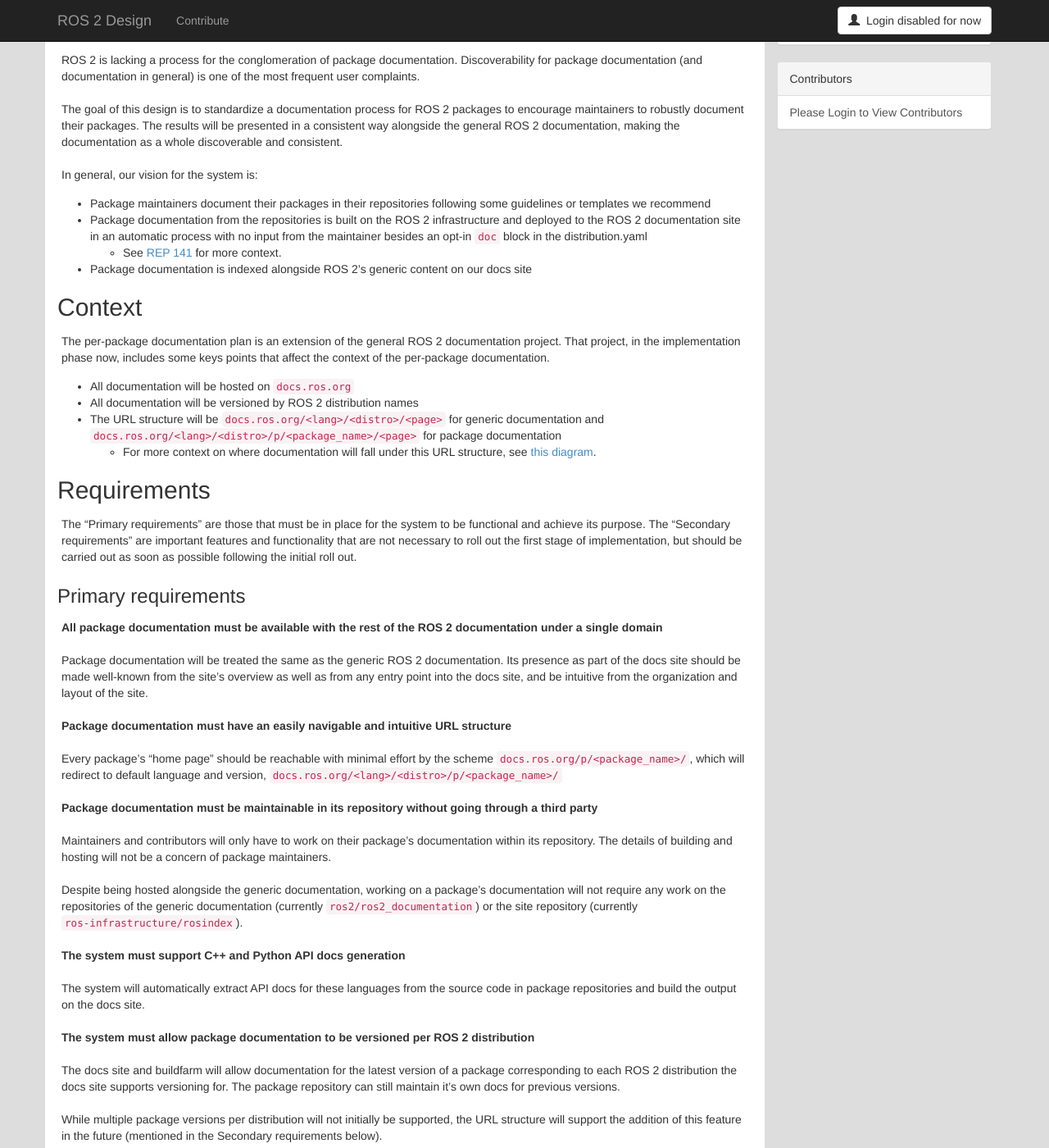
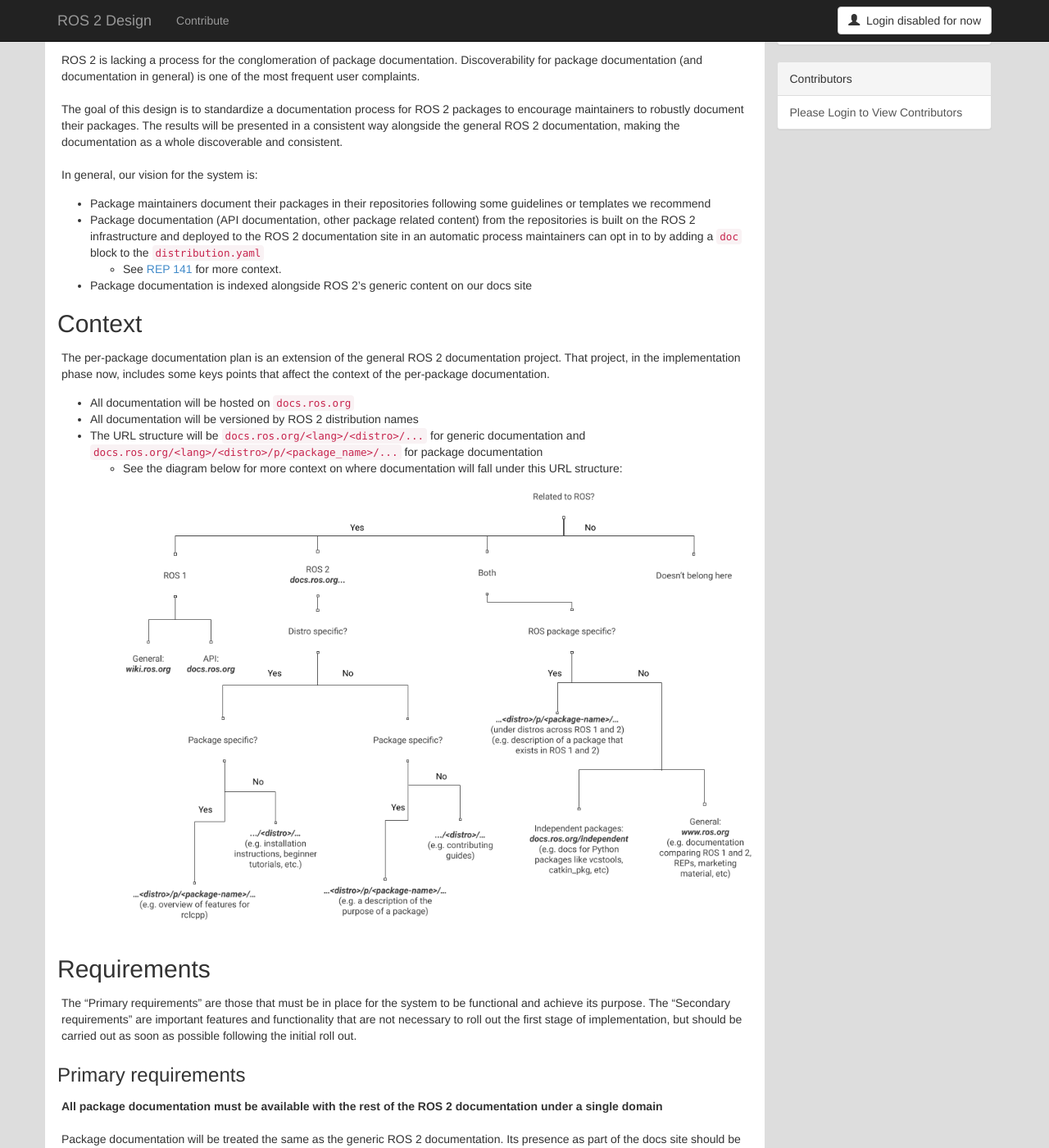
Before and after one commit to ros2/design, a Jekyll site: the page built from articles/per_package_documentation.md, in a window 1280 px wide and 1400 px high, scrolled down 203 px. Shown: the whole window at 82% size. Built offline with Jekyll 4.4.1, drawn with Linux system fonts in a browser that asks for light colours; nearby versions of some CDN libraries; some of the changed text lies outside the part shown.

Commit message:
incorporate feedback
Signed-off-by: maryaB-osr <marya@openrobotics.org>

```diff
--- a/articles/per_package_documentation.md
+++ b/articles/per_package_documentation.md
@@ -28,7 +28,7 @@
 In general, our vision for the system is:
 
 - Package maintainers document their packages in their repositories following some guidelines or templates we recommend
-- Package documentation from the repositories is built on the ROS 2 infrastructure and deployed to the ROS 2 documentation site in an automatic process with no input from the maintainer besides an opt-in `doc` block in the distribution.yaml
+- Package documentation (API documentation, other package related content) from the repositories is built on the ROS 2 infrastructure and deployed to the ROS 2 documentation site in an automatic process maintainers can opt in to by adding a `doc` block to the `distribution.yaml`
   - See [REP 141](https://www.ros.org/reps/rep-0141.html) for more context.
 - Package documentation is indexed alongside ROS 2's generic content on our docs site
 
@@ -39,8 +39,9 @@
 
 - All documentation will be hosted on `docs.ros.org`
 - All documentation will be versioned by ROS 2 distribution names
-- The URL structure will be `docs.ros.org/<lang>/<distro>/<page>` for generic documentation and `docs.ros.org/<lang>/<distro>/p/<package_name>/<page>` for package documentation
-  - For more context on where documentation will fall under this URL structure, see [this diagram](https://docs.google.com/drawings/d/1KxzDrcSZzwGgudk-kEXGWnoRuAtc1ffl_KBeIu-V60Y/edit?usp=sharing).
+- The URL structure will be `docs.ros.org/<lang>/<distro>/...` for generic documentation and `docs.ros.org/<lang>/<distro>/p/<package_name>/...` for package documentation
+  - See the diagram below for more context on where documentation will fall under this URL structure:
+  ![](per_package_documentation/Version_package_flowchart.png)
 
 ## Requirements
 
@@ -69,6 +70,11 @@
 
 The system will automatically extract API docs for these languages from the source code in package repositories and build the output on the docs site.
 
+**Package documentation must be written and formatted in rst (reStructuredText)**
+
+Rst is the file format currently utilized by the ROS 2 documentation.
+Package documentation should continue to utilize rst for consistency.
+
 **The system must allow package documentation to be versioned per ROS 2 distribution**
 
 The docs site and buildfarm will allow documentation for the latest version of a package corresponding to each ROS 2 distribution the docs site supports versioning for.
```
Also changed, not shown: other parts of articles/per_package_documentation.md (+1 -1 lines), articles/per_package_documentation/Version_package_flowchart.png (added).
